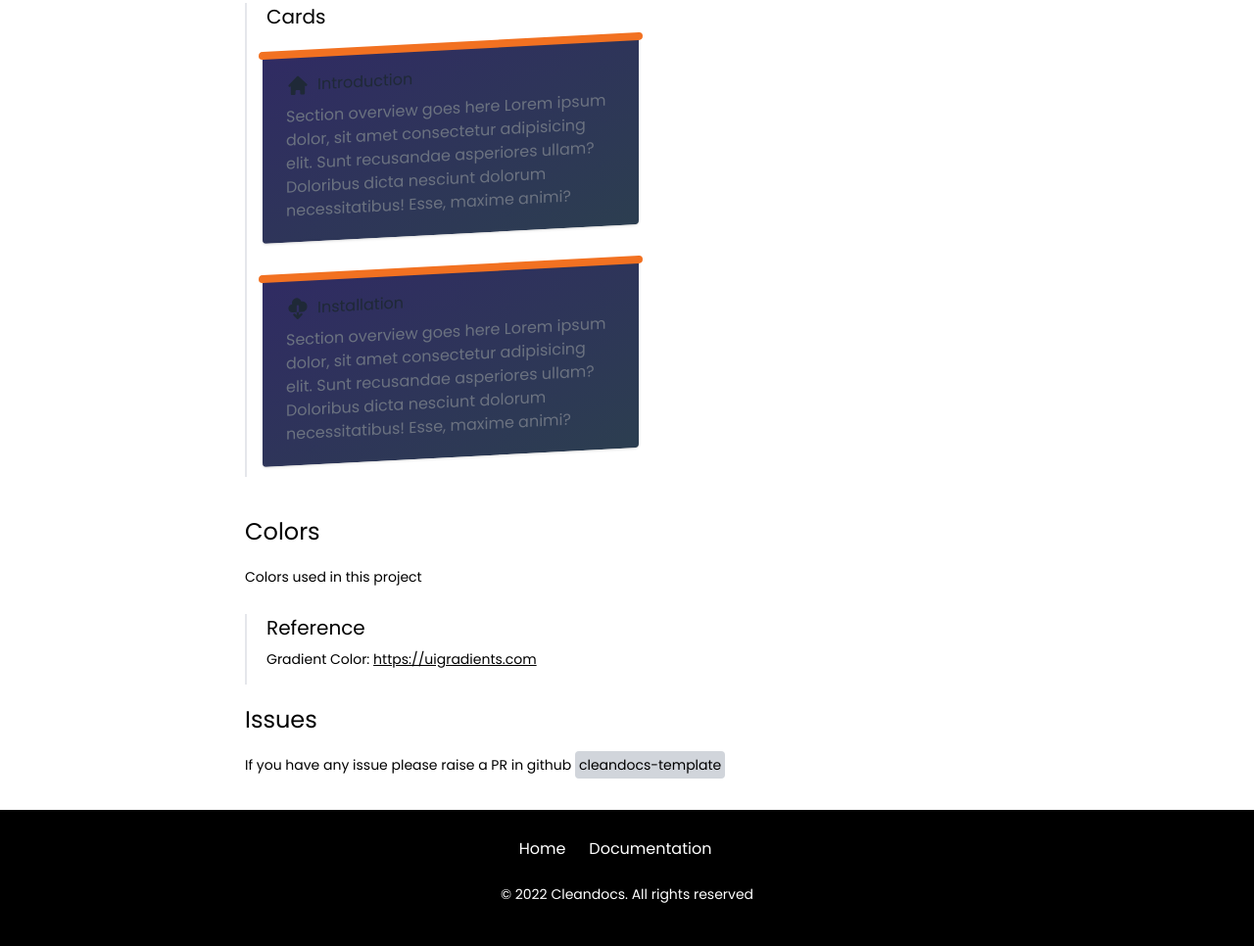
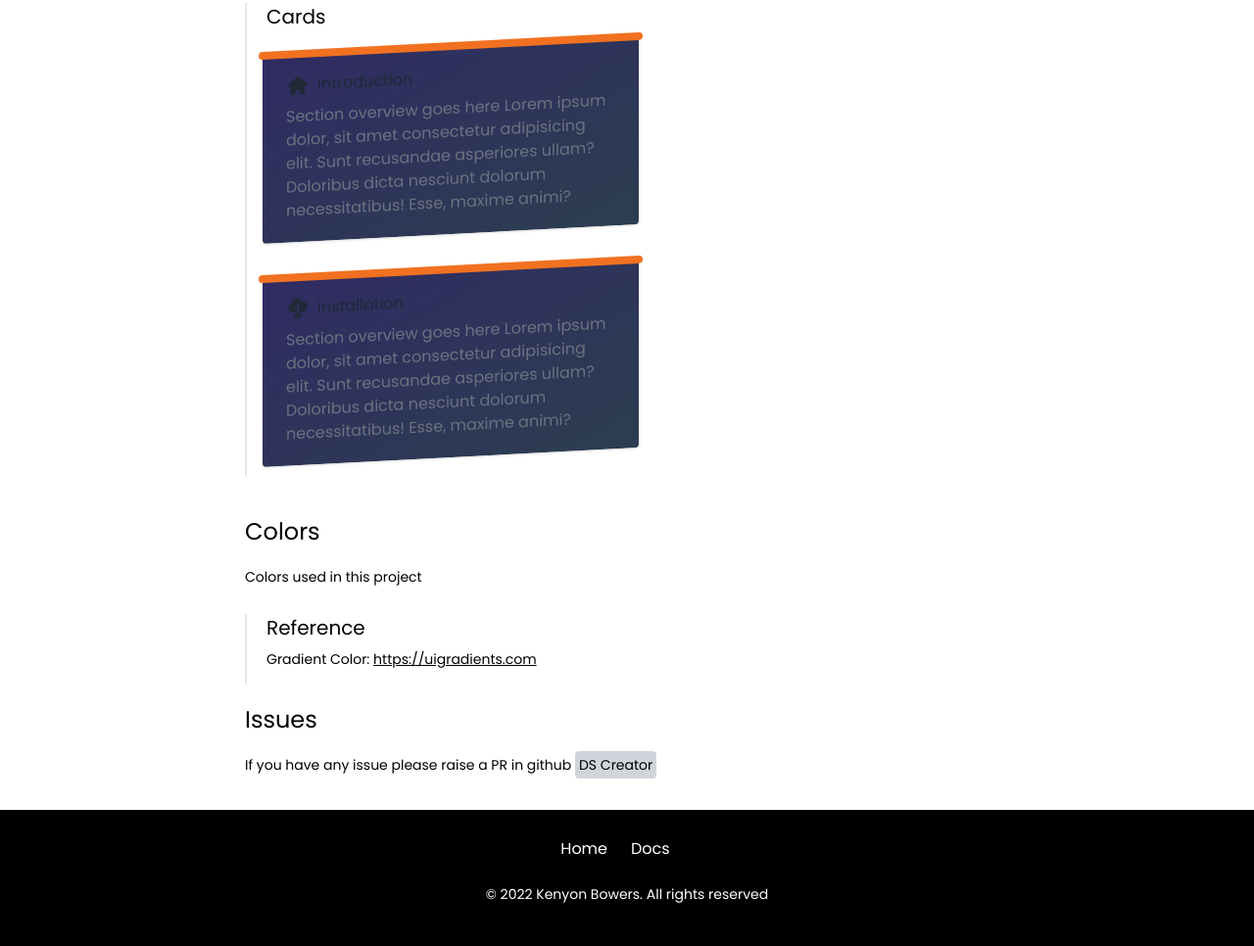
Before and after one commit to BowersIndustry/ds-creator-docs, a plain HTML site: page docs.html in a window 1280 px wide. Shown: the part 2919-3885 px from the top of the page at 98% size. Drawn offline with nearby package versions, Linux system fonts and the light colour scheme.

Commit message:
Update docs.html

```diff
--- a/docs.html
+++ b/docs.html
@@ -7,7 +7,7 @@
     <!-- Change the description wrt project -->
     <meta
       name="description"
-      content="A Free and open-source documentation template built using html, tailwindcss and javascript."
+      content="DS Creator is a game engine that allows anyone to make DS games with ease!"
     />
 
     <link rel="preconnect" href="https://fonts.googleapis.com" />
@@ -383,7 +383,7 @@
                 href="https://github.com/lmas3009/cleandocs-template"
                 target="_blank"
                 class="bg-gray-300 rounded p-1 hover:text-pink-400"
-                >cleandocs-template</a
+                >DS Creator</a
               >
             </p>
           </div>
@@ -413,7 +413,7 @@
                   <a
                     href="./docs.html"
                     class="text-white focus:outline-none focus:underline hover:text-gray-200"
-                    >Documentation
+                    >Docs
                   </a>
                 </li>
               </ul>
@@ -421,7 +421,7 @@
             <div class="text-sm text-color mb-10 f-f-l">
               <!-- Rename cleandocs with your respective name -->
               <p tabindex="0" class="text-white focus:outline-none">
-                &copy; 2022 Cleandocs. All rights reserved
+                &copy; 2022 Kenyon Bowers. All rights reserved
               </p>
             </div>
           </div>
```
